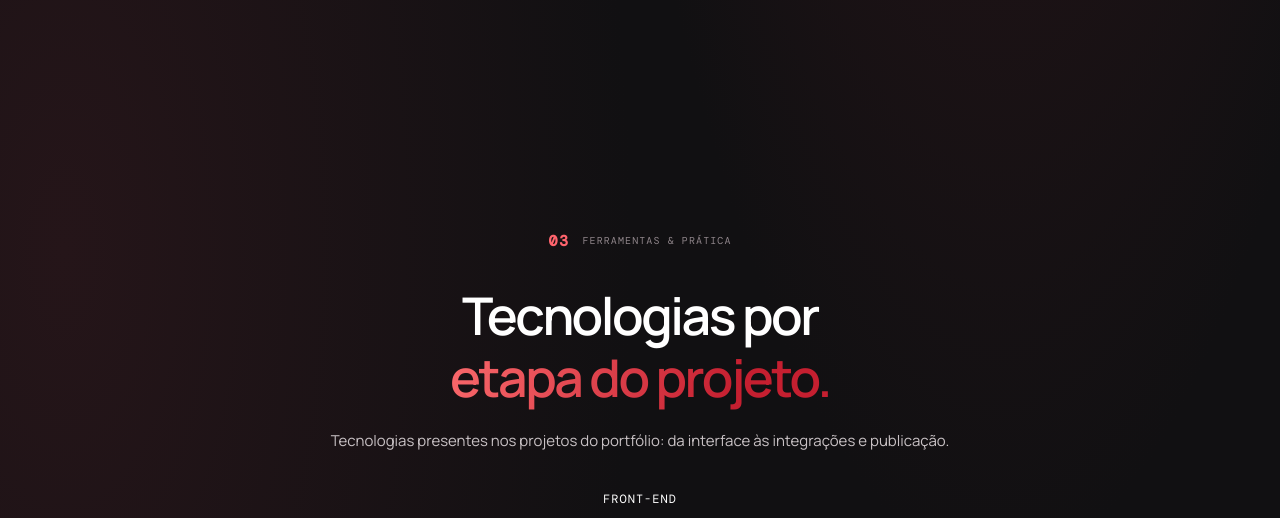
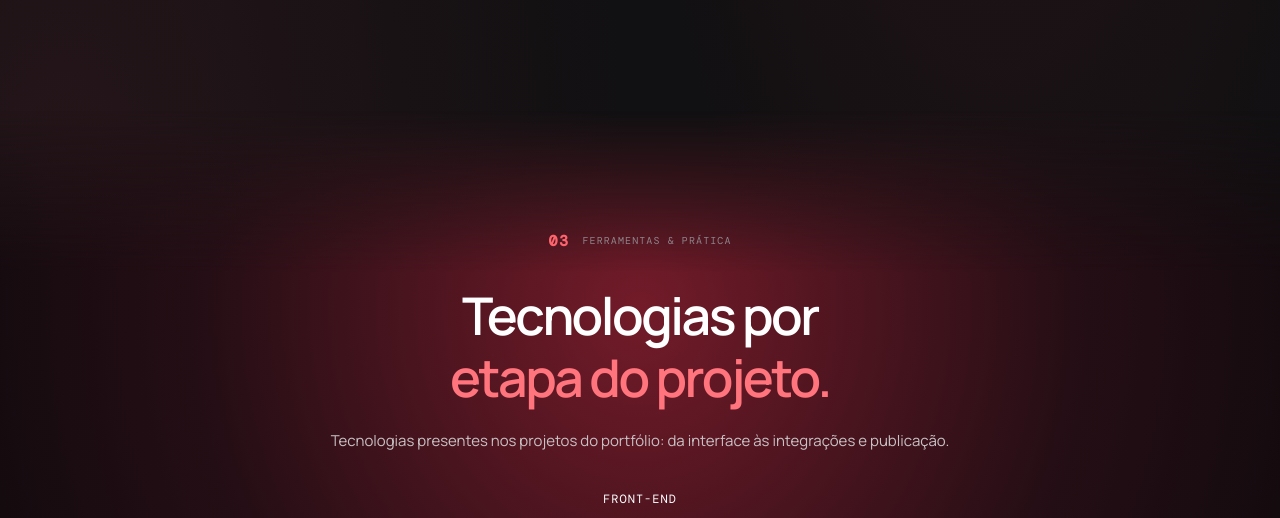
Before and after one commit to luiss1n/lszdev, a website: page index.html in a window 1280 px wide. Shown: the part 2212-2730 px from the top of the page. Drawn offline with nearby package versions, Linux system fonts and the light colour scheme.

Commit message:
Mescla fundo vermelho das tecnologias em toda a largura

```diff
--- a/index.html
+++ b/index.html
@@ -77,7 +77,7 @@
         </article>
       </div>
     </div></section>
-    <section class="stack-section section wrap" id="stacks">
+    <section class="stack-section section" id="stacks"><div class="wrap">
       <div class="section-label reveal"><span>03</span> FERRAMENTAS & PRÁTICA</div>
       <div class="stack-content reveal"><h2>Tecnologias por<br><span>etapa do projeto.</span></h2><p>Tecnologias presentes nos projetos do portfólio: da interface às integrações e publicação.</p>
         <div class="stack-group"><h3 class="stack-group-title">Front-end</h3><div class="stack-tags" aria-label="Tecnologias de front-end">
@@ -93,7 +93,7 @@
           <span><img src="https://cdn.jsdelivr.net/npm/simple-icons@v15/icons/googlemaps.svg" alt="" loading="lazy">Google Maps</span><span><img src="https://cdn.jsdelivr.net/npm/simple-icons@v15/icons/whatsapp.svg" alt="" loading="lazy">WhatsApp</span><span><img src="https://cdn.jsdelivr.net/npm/simple-icons@v15/icons/render.svg" alt="" loading="lazy">Render</span><span><img src="https://cdn.jsdelivr.net/npm/simple-icons@v15/icons/railway.svg" alt="" loading="lazy">Railway</span><span><img src="https://cdn.jsdelivr.net/npm/simple-icons@v15/icons/git.svg" alt="" loading="lazy">Git</span>
         </div></div>
       </div>
-    </section>
+    </div></section>
     <section class="projects-section section" id="projetos"><div class="wrap">
       <div class="section-heading reveal"><div class="section-label"><span>04</span> PROJETOS</div><h2>Projetos em <span>destaque.</span></h2></div>
       <div class="project-grid" role="list" aria-label="Projetos desenvolvidos">
--- a/styles.css
+++ b/styles.css
@@ -114,3 +114,19 @@ body{isolation:isolate;}
   .service-card{padding:24px;}
   .service-card .service-number{margin-bottom:20px;}
 }
+
+/* Fundo contínuo de tecnologias: largura total e transições suaves. */
+.stack-section{position:relative;isolation:isolate;border-bottom:0;}
+.stack-section::before{
+  content:"";
+  position:absolute;
+  inset:0;
+  z-index:-1;
+  pointer-events:none;
+  background:radial-gradient(ellipse at 50% 22%,#731b29 0%,#250e15 48%,#09090b 90%);
+  mask-image:linear-gradient(to bottom,transparent,#000 18%,#000 76%,transparent);
+}
+.stack-section>.wrap>.section-label{justify-content:center;margin-bottom:34px;}
+.stack-section .stack-tags span{background:rgb(0 0 0 / 40%);}
+.stack-section .stack-content h2 span{background:none;color:#ff747d;}
+@media(hover:hover){.stack-section .stack-tags span:hover{background:#241519;}}
```
